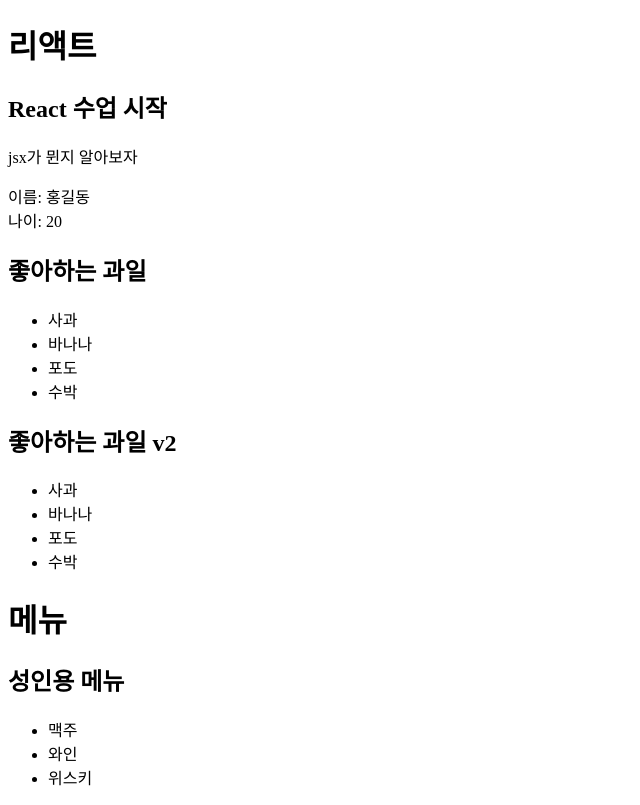
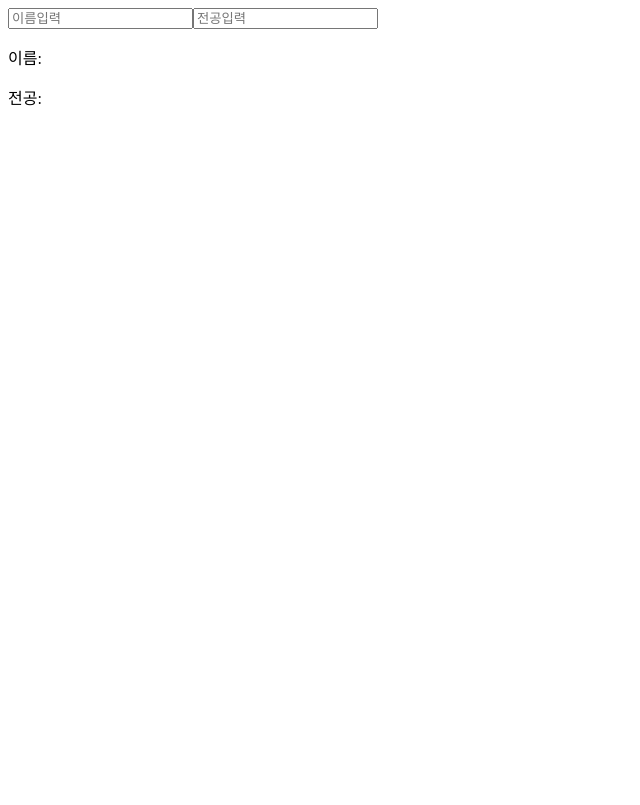
Before and after one commit to A1J2H37/koreait-web4-react, a React (Vite) app: page / in a window 1280 px wide. Shown: the whole page, without its empty margins (0-640 px from the left). Built offline with nearby package versions, Linux system fonts and the light colour scheme.

Commit message:
UseState

```diff
--- a/src/App.jsx
+++ b/src/App.jsx
@@ -3,16 +3,31 @@
 import 첫번째 from "./react-study/01-jsx-and-component/App01"
 import 두번째 from "./react-study/01-jsx-and-component/App02"
 import 네번째 from "./react-study/01-jsx-and-component/App04/App04"
+import App05 from "./react-study/01-jsx-and-component/App05/App05-01"
+import App06 from "./react-study/01-jsx-and-component/App06/App06"
+import UseState01 from "./react-study/02-useState/UseState01"
+import UseState02 from "./react-study/02-useState/UseState02"
+import UseState03 from "./react-study/02-useState/UseState03"
 
 function App() {
     return (
       <>
         {/* App01 호출 */}
-        <첫번째/>
-        <두번째/>
-        <네번째/>
+        {/* <첫번째/> */}
+        {/* <두번째/> */}
+        {/* <네번째/> */}
+        {/* <App05/> */}
+        {/* <App06/> */}
+        {/* <UseState01 /> */}
+        {/* <UseState02 /> */}
+        <UseState03 />
       </>
   )
 }
 
 export default App
+
+// github에 올라갈때는 node_modules가 업로드 안됨
+// 타 pc에서 실행할때는 clone하고
+// 터미널에 npm install 입력하여
+// node_modules를 생성하고 실행하여야 함
--- /dev/null
+++ b/src/react-study/01-jsx-and-component/App05/App05-01.jsx
@@ -0,0 +1,21 @@
+import React from 'react'
+import Layout from './Layout'
+import AuthManager from './AuthManager';
+
+// Layout 태그 사이에 들어갈 내용은
+// 전부 children이라는 이름의 props로 전달됨
+// children이라는 이름은 React에서 미리 정해둔 이름
+// 주로 레이아웃 css나 권한관리를 하는 바깥레이어를 만들 때 사용
+export default function App05() {
+  const isLogin = true;
+
+  return (
+    // Layout({children =<h2></h2><p></p>})
+    <AuthManager isLogin={isLogin}>
+    <Layout>
+      <h2>메인페이지</h2>
+      <p>레이아웃 적용</p>
+    </Layout>
+    </AuthManager>
+  );
+}
--- /dev/null
+++ b/src/react-study/01-jsx-and-component/App05/AuthManager.jsx
@@ -0,0 +1,6 @@
+export default function AuthManager({children, isLogin}) {
+    if(!isLogin) {
+        return <p>로그인이 필요합니다.</p>
+    }
+    return <div>{children}</div>;
+}
--- /dev/null
+++ b/src/react-study/01-jsx-and-component/App05/Layout.jsx
@@ -0,0 +1,13 @@
+// children props
+// 컴포넌트 태그 사이애 넣은 내용들을
+// 자식 컴포넌트에 그대로 받는 props
+export default function Layout({ children }) {
+  return (
+    <div style={{width: "600px", margin: "0 auto", backgroundColor: "#eee"}}>
+        <header style={{borderBottom: "1px solid #ccc" }}>
+            <h1>레이아웃 연습</h1>
+        </header>
+        <main style={{ padding: "20px" }}>{children}</main>
+    </div>
+  );
+}
--- /dev/null
+++ b/src/react-study/01-jsx-and-component/App06/App06.jsx
@@ -0,0 +1,27 @@
+import MenuList from "../App04/menuList";
+
+export default function App06() {
+    const menus = {
+        adults: ["맥주", "와인", "위스키"],
+        child: ["우유", "주스", "사이다"],
+    };
+    const user = {
+        name: "홍길동",
+        age: 17,
+    };
+    let title; // "어른용 메뉴", "어린이용 메뉴";
+    let menuKey;
+    if(user.age > 19) {
+        title="어른용 메뉴"
+        menuKey = "adults"
+    } else {
+        title="어린이 메뉴"
+        menuKey="child"}
+    return (
+        <div>
+        <h1>연습문제</h1>
+        {/* MenuList에 user의 age를 고려하여 props를 전달하는 코드 */}
+        <MenuList title={title} menus={menus[menuKey]} />
+        </div>
+    );
+}
--- /dev/null
+++ b/src/react-study/02-useState/UseState01.jsx
@@ -0,0 +1,35 @@
+import React, { useState } from "react";
+
+// js에서는 이벤트리스너를 사용해서 클릭을 감지했었음
+// react는 onClick
+export default function UseState01() {
+    // 리액트는 컴폰너트마다 따로 데이터를 저장하는 곳이 있음
+    // 그곳에 접근하게 만들어주는 함수가 usestate
+    let myName = "홍길동";
+    // 배열을 리턴 [현재 리액터가 저장하고 있는 값, setter]
+    // 생성자처럼 초기데이터를 넣어줄 수 있음
+    const [name, setName] = useState(myName);
+
+
+    // 리액트는 가상 dom을 가지고 있음
+    // 데이터변경이 되었을때 컴포년트를 재호출하는 방식으로 업데이트
+    const handleChangeName = () => {
+        myName = "김길동";
+        console.log("이름 변겅");
+        // 일반변수에 값은 변경되었으나 리약트는 감지X
+        // setter를 호출하면 변경을 감지
+        setName(myName);
+        // 변경 감지 -> 값 업데이트 -> 화면 다시 그림
+        console.log(myName);
+    };
+
+  return (
+
+    <div>
+        <div>{name}</div>
+        {/* on이벤트이름(카멜게이스) */}
+        {/* 이벤트 발생시 작동할 함수 전달 */}
+        <button onClick={handleChangeName}>이름변경</button>
+    </div>
+  )
+}
--- /dev/null
+++ b/src/react-study/02-useState/UseState02.jsx
@@ -0,0 +1,25 @@
+import React, { useState } from 'react'
+
+export default function UseState02() {
+    // setter 호출시 컴폰너트는 재호출
+    let myNum = 1; // 재호출시 myNumber에 지정한 값이 다시 담김
+    const [count, setCount] = useState(myNum);
+
+    const handlePlusClick = () => {
+        setCount(count + 1);
+        console.log(myNum);
+    }
+
+    const handleMinusClick = () => {
+        setCount(count - 1);
+        console.log(myNum);
+    }
+  return (
+    <div>
+        <h1>카운터</h1>
+        <h3>{count}</h3>
+        <button onClick={() => setCount(count + 1)}>+1</button>
+        <button onClick={handleMinusClick}>-1</button>
+    </div>
+  )
+}
--- /dev/null
+++ b/src/react-study/02-useState/UseState03.jsx
@@ -0,0 +1,61 @@
+import React, { useState } from "react";
+
+export default function UseState03() {
+  const [formData, setFormData] = useState({
+    name: "",
+    major: "",
+  });
+  const [name, setName] = useState("");
+  const [major, setMajor] = useState("");
+
+  // 이벤트 속성에
+  // 등록된 함수는 첫번째 매개변수에
+  // 리액트가 알아서 이벤특객체를 넣어줌
+
+//   const handleNameChange = (e) => {
+//     const target = e.target;
+//     const value = target.value;
+//     setName(value);
+//   };
+
+//   const handleMajorChange = (e) => {
+//     const target = e.target;
+//     const value = target.value;
+//     setMajor(value);
+//   };
+
+  const handleInputChange = (e) => {
+    // name/value 속성 사용
+    const {name, value} = e.target;
+    // name === "name" -> name Input
+    // name === "major" -> major Input
+    const newFormData = {
+      ...formData, // 기존값 복사
+      [name]: value, // 바뀐값만 업데이트
+    };
+    setFormData(newFormData);
+    // input 식별
+  };
+  return (
+    <div>
+      <input
+        type="text"
+        // value에 name을 넣어서
+        // 업데이트할때마다 setter로 name을 업데이트해줘야 함
+        value={formData.name}
+        name="name"
+        placeholder="이름입력"
+        onChange={handleInputChange}
+      />
+      <input
+        type="text"
+        value={formData.major}
+        name="major"
+        placeholder="전공입력"
+        onChange={handleInputChange}
+      />
+      <p>이름:{formData.name} </p>
+      <p>전공:{formData.major} </p>
+    </div>
+  );
+}
```
